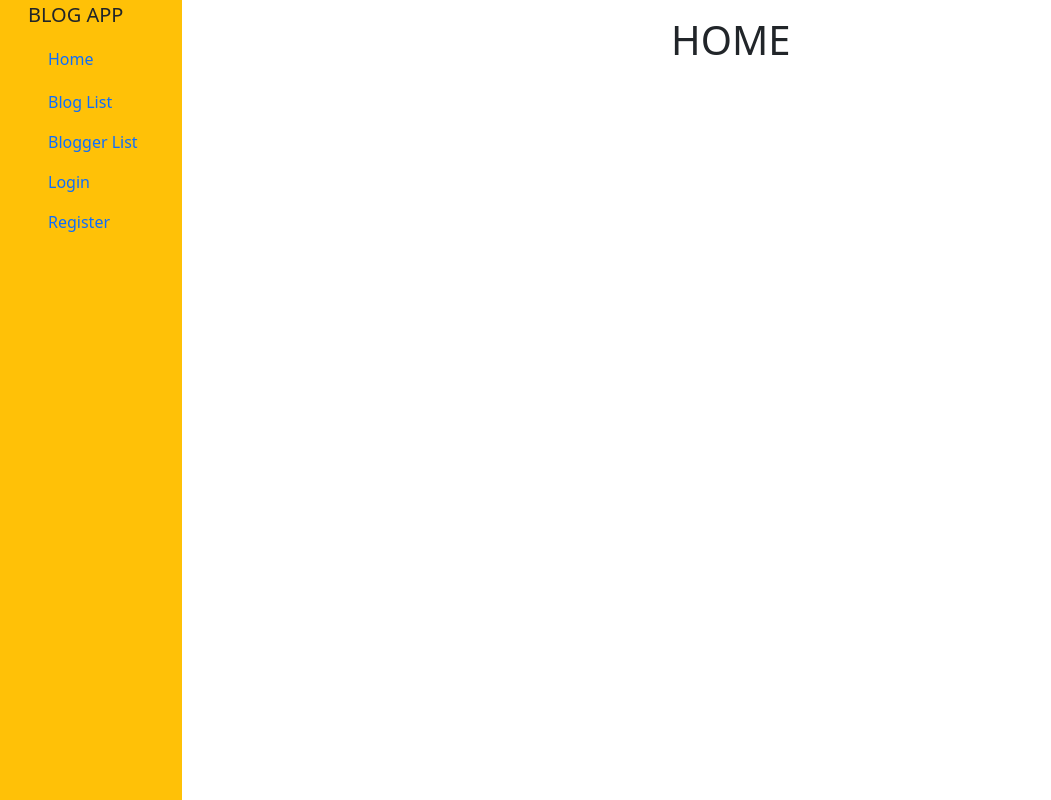
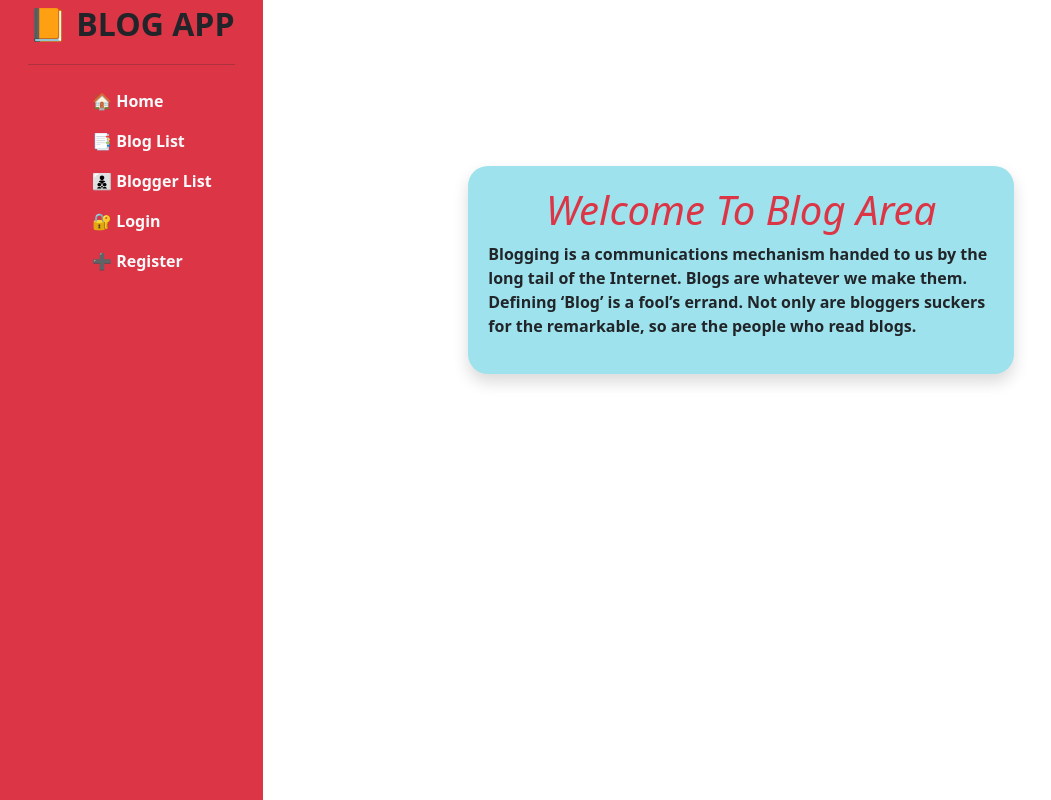
Before and after one commit to Yogesh-Git-Tagline/blog_project, a Django app: page /blog/ in a window 1280 px wide. Shown: the whole page, without its empty margins (0-1051 px from the left). Run offline with Django 4.2, Linux system fonts and the light colour scheme; some libraries are stand-ins or nearby versions.

Commit message:
improvement in project

```diff
--- a/blog_project/blog_app/forms.py
+++ b/blog_project/blog_app/forms.py
@@ -10,7 +10,7 @@ class BlogCommentForm(forms.ModelForm):
         fields = ['description']
 
     description = forms.CharField(widget=forms.Textarea(
-        attrs={'class': 'form-control', 'rows': '3', 'placeholder': 'Provide comment...'}), label='')
+        attrs={'class': 'form-control', 'rows': '3', 'placeholder': 'Provide comment...🤔'}), label='')
 
 
 class RegisterUserForm(UserCreationForm):
@@ -32,7 +32,7 @@ class RegisterUserForm(UserCreationForm):
 
 class LoginUserForm(AuthenticationForm):
     username = forms.CharField(widget=forms.TextInput(
-        attrs={'class': 'form-control', 'autofocus': True}))
+        attrs={'class': 'form-control', 'autofocus': True}),label='🙎🏻‍♂️ Enter username')
 
     password = forms.CharField(widget=forms.PasswordInput(
-        attrs={'class': 'form-control', }))
+        attrs={'class': 'form-control', }),label='🗝 Enter password')
--- a/blog_project/blog_app/models.py
+++ b/blog_project/blog_app/models.py
@@ -1,7 +1,7 @@
 from django.db import models
 from django.contrib.auth.models import User
 from datetime import date
-
+from django.urls import reverse
 
 class BlogDate(models.Model):
     created_at = models.DateTimeField(auto_now_add=True)
@@ -22,6 +22,9 @@ class Blog(BlogDate):
     def __str__(self):
         return self.title
 
+    def get_absolute_url(self):
+        return reverse("blog", kwargs={"pk": self.pk})
+
 
 class BlogComment(BlogDate):
     description = models.TextField()
--- a/blog_project/blog_app/static/css/style.css
+++ b/blog_project/blog_app/static/css/style.css
@@ -6,3 +6,9 @@
     background-color: lightpink;
     border-radius: 7px;
 }
+.home{
+    background-color: rgb(157, 226, 236);
+    margin-top: 150px;
+    border-radius: 20px;
+    padding: 20px;
+}
--- a/blog_project/blog_app/templates/add_comment.html
+++ b/blog_project/blog_app/templates/add_comment.html
@@ -2,16 +2,16 @@
 
 {% block body %}
 
-<body class='alert-secondary'>
+<body class='alert-info'>
     {% endblock body %}
 
     {% block add_comment %}
-    <h2 class='alert alert-danger text-center text-dark border border-1 border-dark'>ADD COMMENT</h2>
+    <h2 class='alert alert-danger text-center text-dark border border-1 border-dark'>🖊 ADD COMMENT</h2>
     <div class="col-sm-8 offset-2">
         <div class="alert-success p-2 border border-1 border-dark">
             <form method="post">
                 {% csrf_token %}
-                <strong class='text-dark h5'>Commenting on: <a
+                <strong class='text-dark h5'>👉🏾 Commenting on: <a
                         href="{% url "blog" blogpost.id %}">{{blogpost.title}}</a></strong> <br> <br>
                 {{form}} <br>
                 <input type="submit" value="✅ submit" class='btn btn-success offset-5'>
--- a/blog_project/blog_app/templates/bloggers_list.html
+++ b/blog_project/blog_app/templates/bloggers_list.html
@@ -6,7 +6,7 @@
     {% endblock body %}
 
     {% block bloggers_list %}
-    <h2 class='bg-primary text-light rounded-pill text-center'>LIST OF ALL BLOGGERS</h2>
+    <h2 class='bg-primary text-light rounded-pill text-center'>✍️ LIST OF ALL BLOGGERS</h2>
     <div class="col-sm-10">
         <div class="offset-3 ">
 
--- a/blog_project/blog_app/templates/homepage.html
+++ b/blog_project/blog_app/templates/homepage.html
@@ -1,13 +1,18 @@
 {% extends "sidebar.html" %}
 
 {% block body %}
-<body class='alert-primary'>
-{% endblock body %}
 
-{% block homepage %}
-<div class="container">
-    <div class="row">
-        <h1 class='alert-primary text-center'>HOME</h1>
+<body class='alert-danger'>
+    {% endblock body %}
+
+    {% block homepage %}
+    <div class="container">
+        <div class="col-sm-9">
+            <div class="home shadow offset-3">
+                <h1 class='text-center text-danger fst-bold
+            fst-italic'>Welcome To Blog Area</h1>
+                <p class='fw-bold text-dark'>Blogging is a communications mechanism handed to us by the long tail of the Internet. Blogs are whatever we make them. Defining ‘Blog’ is a fool’s errand. Not only are bloggers suckers for the remarkable, so are the people who read blogs.</p>
+            </div>
+        </div>
     </div>
-</div>
-{% endblock homepage %}
+    {% endblock homepage %}
--- a/blog_project/blog_app/templates/sidebar.html
+++ b/blog_project/blog_app/templates/sidebar.html
@@ -5,7 +5,7 @@
 <head>
     <meta charset="UTF-8">
     <meta name="viewport" content="width=device-width, initial-scale=1.0">
-    <title>Document</title>
+    <title>BLOG APPLICATION</title>
     <link rel="stylesheet" href="{% static "css/style.css" %}">
     {% load bootstrap5 %}
     {% bootstrap_css %}
@@ -19,40 +19,40 @@
 
     <div class="container-fluid">
         <div class="row">
-            <div class="col-auto bg-warning">
+            <div class="col-auto bg-danger">
                 <div class=" align-items-center align-items-sm-start px-3 min-vh-100">
-                    <a href="/" class=" text-dark text-decoration-none">
-                        <span class="fs-5">BLOG APP</span>
-                    </a>
+                    <a href="{% url "homepage" %}" class=" text-dark text-decoration-none">
+                        <span class="fs-2 fw-bold">📙 BLOG APP</span>
+                    </a> <hr>
                     <ul class="nav flex-column mb-sm-auto mb-0 align-items-center align-items-sm-start">
                         <li>
-                            <a href="{% url "homepage" %}" class="nav-link ">
-                                <i class="fs-4 bi-house"></i> <span class="ms-1">Home</span>
+                            <a href="{% url "homepage" %}" class="nav-link text-light">
+                                 <span class="ms-5 fw-bold">🏠 Home</span>
                             </a>
                         </li>
 
                         <li>
-                            <a href="{% url "blog_list" %}" class="nav-link ">
-                                <span class="ms-1">Blog List</span></a>
+                            <a href="{% url "blog_list" %}" class="nav-link text-light">
+                                <span class="ms-5 fw-bold">📑 Blog List</span></a>
                         </li>
                         <li>
-                            <a href="{% url "blogger_list" %}" class="nav-link">
-                                <span class="ms-1">Blogger List</span></a>
+                            <a href="{% url "blogger_list" %}" class="nav-link text-light">
+                                <span class="ms-5 fw-bold">👨‍👦‍👦 Blogger List</span></a>
                         </li>
 
                         {% if request.user.is_authenticated %}
                         <li>
-                            <a href="{% url "user_logout" %}" class="nav-link">
-                                <span class="ms-1">Logout</span></a>
+                            <a href="{% url "user_logout" %}" class="nav-link text-light">
+                                <span class="ms-5 fw-bold">⬅ Logout</span></a>
                         </li>
                         {% else %}
                         <li>
-                            <a href="{% url "user_login" %}" class="nav-link">
-                                <span class="ms-1">Login</span></a>
+                            <a href="{% url "user_login" %}" class="nav-link text-light">
+                                <span class="ms-5 fw-bold">🔐 Login</span></a>
                         </li>
                         <li>
-                            <a href="{% url "user_register" %}" class="nav-link">
-                                <span class="ms-1">Register</span></a>
+                            <a href="{% url "user_register" %}" class="nav-link text-light">
+                                <span class="ms-5 fw-bold">➕ Register</span></a>
                         </li>
                         {% endif %}
                 </div>
--- a/blog_project/blog_app/templates/user_authentication/user_login.html
+++ b/blog_project/blog_app/templates/user_authentication/user_login.html
@@ -8,13 +8,13 @@
     {% block user_login %}
     <div class="col-sm-8">
         <div class='offset-5 mt-5 p-3 rounded bg-warning '>
-            <h2 class='bg-info text-dark text-center rounded-pill'>LOGIN USER</h2>
+            <h2 class='bg-info text-dark text-center rounded-pill'>🔐 LOGIN USER</h2>
             <form method="post">
                 {% csrf_token %}
                 {% for field in form %}
                 <strong class="text-dark">{{field.label_tag}}</strong> {{field}} <br>
                 {% endfor %}
-                <input type="submit" value="Login" class='btn btn-success '>
+                <input type="submit" value="✅ Login" class='btn btn-success offset-5'>
             </form>
         </div>
     </div>
--- a/blog_project/blog_app/templates/user_authentication/user_registration.html
+++ b/blog_project/blog_app/templates/user_authentication/user_registration.html
@@ -8,13 +8,13 @@
     {% block user_registeration %}
     <div class="col-sm-8">
         <div class='offset-5 mt-5 p-3 rounded bg-info '>
-            <h2 class='alert-danger text-dark text-center rounded-pill'>REGISTER USER</h2>
+            <h2 class='alert-danger text-dark text-center rounded-pill'>✚ REGISTER USER</h2>
             <form method="post">
                 {% csrf_token %}
                 {% for field in form %}
                 <strong class="text-dark">{{field.label_tag}}</strong> {{field}} <br>
                 {% endfor %}
-                <input type="submit" value="Submit" class='btn btn-primary '>
+                <input type="submit" value="✅ Submit" class='btn btn-danger offset-5'>
             </form>
         </div>
     </div>
```
Also changed, not shown: blog_project/blog_app/templates/author_detail.html (+9 -9 lines), blog_project/blog_app/templates/blog_detail.html (+10 -9 lines), blog_project/blog_app/templates/blog_list.html (+7 -7 lines).
